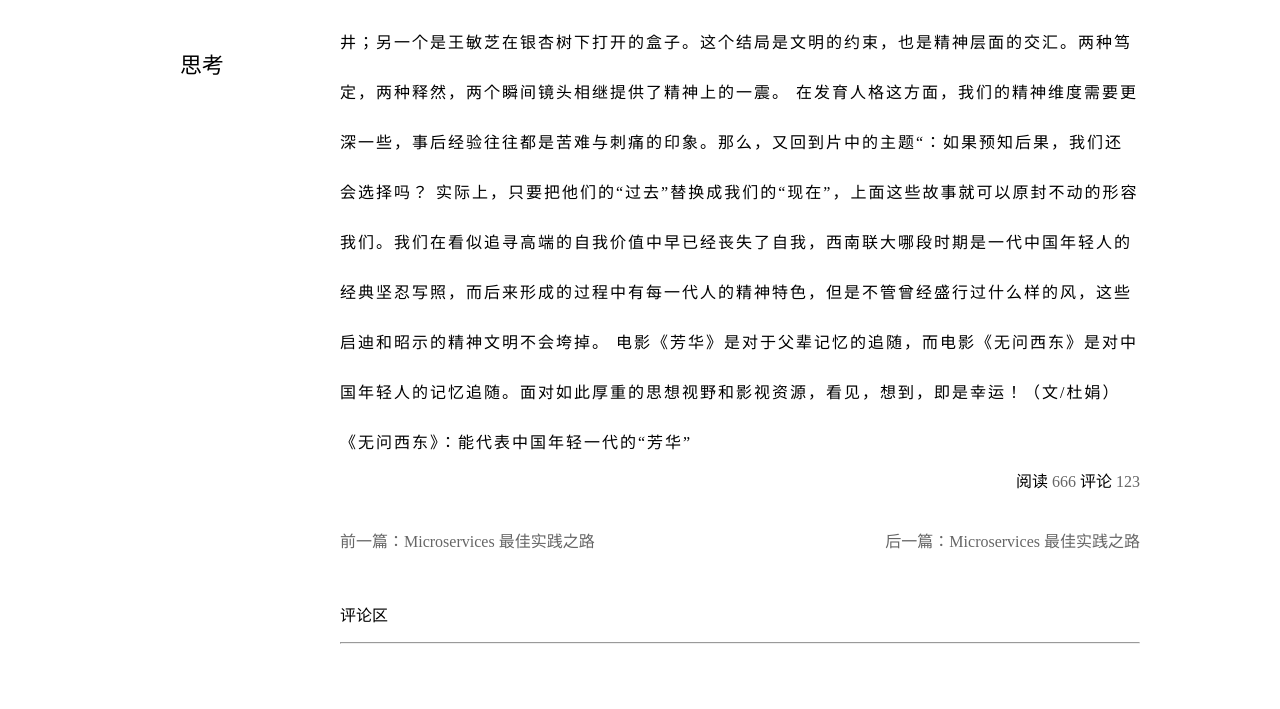
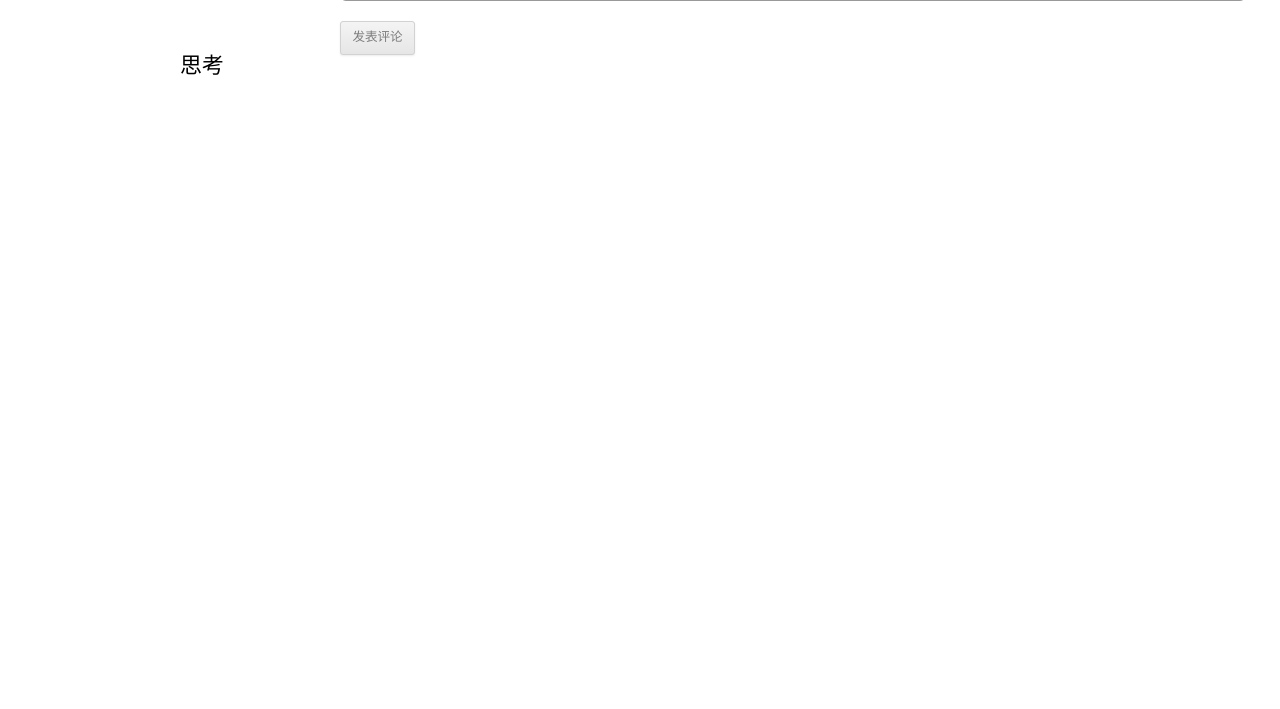
Before and after one commit to qw243211462/Tornado_Blog, a Python web app: template templates/blog/article.html in a window 1280 px wide. Shown: the part 1431-2140 px from the top of the page. After the commit the page ends 1506 px from the top, so only its background shows below. Run offline with Jinja, Linux system fonts and the light colour scheme; the template is opened without the code that fills it: most values are stand-ins (such as "Sample title", 1, 10 or a date in 2020).

Commit message:
具体页面展示

```diff
--- a/main.py
+++ b/main.py
@@ -12,7 +12,7 @@
 define('mysql_password',default="qw13198321328", help="database password")
 define('mysql_database',default="blog", help="database name")
 
-from handlers import index,auth
+from handlers import index,auth,articles
 
 class Application(tornado.web.Application):
 
@@ -27,7 +27,8 @@
         handlers = [ (r'/',index.IndexHandler),
                      (r'/register',auth.RegisterHandler),
                      (r'/login',auth.LoginHandler),
-                     (r'/blog/index',index.BlogIndexHandler)
+                     (r'/blog/index',index.BlogIndexHandler),
+                     (r'/blog/articles/(?P<article_id>.*)',articles.ArticleHandler)
                 ]
         tornado.web.Application.__init__(self,handlers,**setting)
         self.db = MySQLdb.Connection(
@@ -35,6 +36,7 @@
             database='blog',
             user='root',
             password='qw13198321328',
+            charset = 'utf8'
         )
 
 
--- a/templates/blog/article.html
+++ b/templates/blog/article.html
@@ -33,37 +33,12 @@
         <div class="right">
             <div class="article">
                 <div class="article_title">
-                    <h1 >2015年阅读书单</h1>
+                    <h1 >{{article_title}}</h1>
                     <p class="pub_date">2018-1-10</p>
                     <hr class="title_hr">
                 </div>
                 <div class="article_content">
-                    看完电影，友圈好几人不约而同的发出声音：“很遗憾，没能成为清华学子……”当然，能去清华，谁还会念别的学校。
-韩寒看完这部电影后，说：“华语片中少有的人文气质与时代反思，温暖感人。这部电影也展现了大师辈出的清华大学之前世今生，拍完辗转六年终于上映，最终献给了北大120周年校庆。”
-第二天，韩寒又写了一个《我所理想的教育》。网友看的一脸懵，不是所停止写杂文了吗？这其中可能有什么巧合。作为一部电影，我觉得《无问东西》无疑为观众带了一种精神资源。
-
-韩寒先生说的：“时代反思”和“温暖感人”，是对普通观众最恰当的精华总结。在这儿之前，2017年的电影中一直流淌与崇尚的剧情模式是“人性—温情”的实用框架。
-无论是之前网络爆发的“江歌案”，还是引发全民争议的“三原色”，人们抢先的是追究公道，微博朋友圈挤满了对真相探索的人。
-然而结合电影《无问西东》片段里的第四个故事，就会发现在这种看似公道的背后，我们缺失了对个体权利的注视和尊重。日本警方做的非常好，他们从一堆谎话连篇的证词中，从一堆缺乏显性想象的物证中找到了有利论据给案件做了定性。
-由此，很多人也更清晰的感触到了温暖的多样性，它在冷静与凝视中重叠，不分彼此的释放能量。
-
-无论如何，对比一下电影的四代人，他们既如此不同，又如此相似，感受到的是“立德立功立言三不朽”的气骨与芳华。
-《无问西东》第一故事是在战乱的恶劣环境中，但那是中国学术教育的“黄金岁月”。片中修复了想象的记忆，包括坟地和荒地上的校舍，铁皮漏雨的屋顶，荒地泥土的室内。在这种艰苦的环境下，偏偏保留了高贵的品质和独立的精神。
-沈光耀跪下的镜头堪称经典：富家子弟也住在布帘隔开的宿舍，房间虽然局促，心胸却远大。我记得沈母的台词大约是：“没有什么不是祖先经历过的，你懂不懂…….”。
-对这样的富家子弟来说，他们去求学，不是求人生，是求人生态度。当兵也好，议政也好，是病诟的，他们要的是精神珍贵。
-
-在第二个故事和第三个故事，则是一些片面的相反与坚守的气节。第二个故事发生在解放前夕，一对老师和学生之间关于学实科还是学文科的思辩。
-这个时期的环境相比第一个故事的环境好很多，虽然仍然处在清贫状态上，但是没有了“跑警报”的穷困，年轻人要追求的东西开始变得复杂而微妙。
-当“华北之大已经放不下一张平静的课桌“，有才华有眼光的年轻人可以无所畏惧的选择在最需要的地方”。当“最好的学生去读实科”，最好的学生却在证实自己的意义。所以，能困住人的是理想，而不是环境。
-
-第三个故事相对来说有些悲剧性，却凸显了近代年轻人的“魂魄”。事实上，从剧情中我们能感受到某个历史时期盛兴过的“校风”以及滥用自由的后果。
-有两个镜头印象特别深刻，一个是刘淑芒回忆起曾经的芳华，直挺挺的投井；另一个是王敏芝在银杏树下打开的盒子。这个结局是文明的约束，也是精神层面的交汇。两种笃定，两种释然，两个瞬间镜头相继提供了精神上的一震。
-在发育人格这方面，我们的精神维度需要更深一些，事后经验往往都是苦难与刺痛的印象。那么，又回到片中的主题“：如果预知后果，我们还会选择吗？
-
-实际上，只要把他们的“过去”替换成我们的“现在”，上面这些故事就可以原封不动的形容我们。我们在看似追寻高端的自我价值中早已经丧失了自我，西南联大哪段时期是一代中国年轻人的经典坚忍写照，而后来形成的过程中有每一代人的精神特色，但是不管曾经盛行过什么样的风，这些启迪和昭示的精神文明不会垮掉。
-
-电影《芳华》是对于父辈记忆的追随，而电影《无问西东》是对中国年轻人的记忆追随。面对如此厚重的思想视野和影视资源，看见，想到，即是幸运！（文/杜娟）
-《无问西东》：能代表中国年轻一代的“芳华”
+                    {{ article_content }}
                 </div>
             </div>
             <div class="IL">
```
Also changed, not shown: handlers/articles.py (added, +13 -0 lines), handlers/index.py (+17 -3 lines), schema.sql (+8 -8 lines), templates/blog/index.html (+6 -9 lines).
